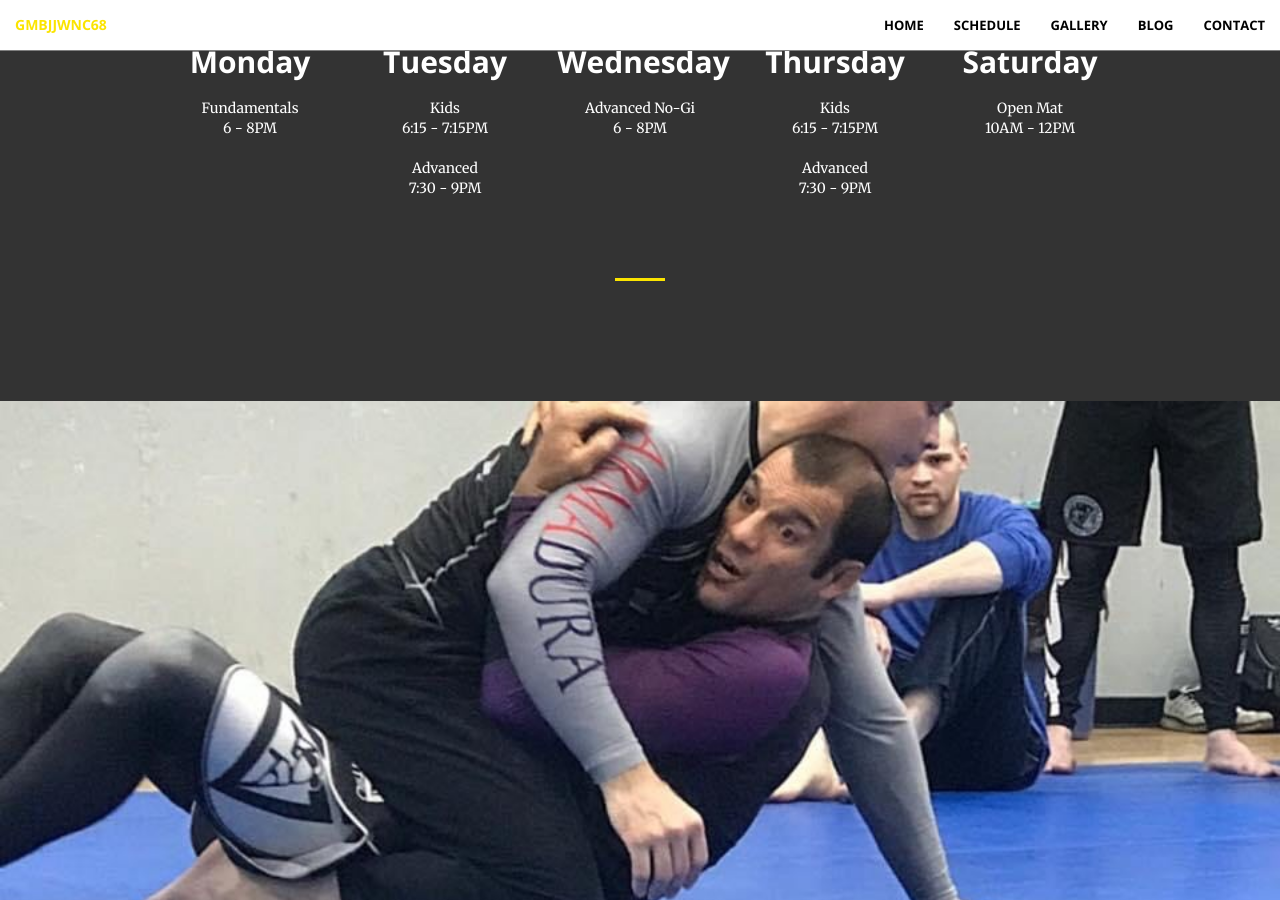
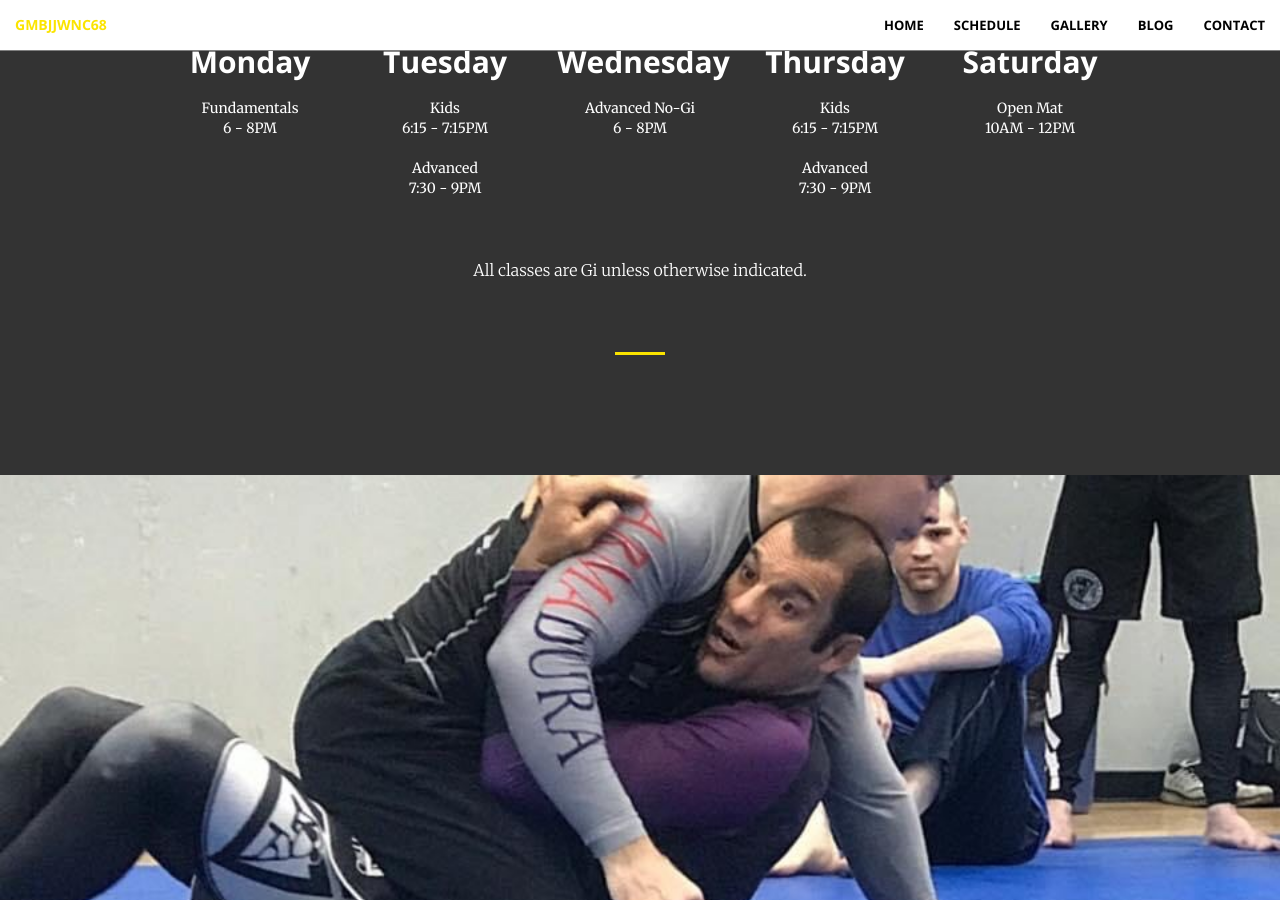
Before and after one commit to gmbjjwnc68/gmbjjwnc68.github.io, a Jekyll site: the page built from schedule.html, in a window 1280 px wide and 900 px high, scrolled down 1053 px. Built offline with Jekyll 4.4.1, drawn with Linux system fonts in a browser that asks for light colours.

```diff
--- a/_includes/class_schedule.html
+++ b/_includes/class_schedule.html
@@ -102,6 +102,9 @@
                     <div class="col-lg-1 text-center">
                     </div>
                 </div>
+                <div class="row text-center">
+                    <p>All classes are Gi unless otherwise indicated.</p>
+                </div>
             </div>
             <hr>
         </section>
```
